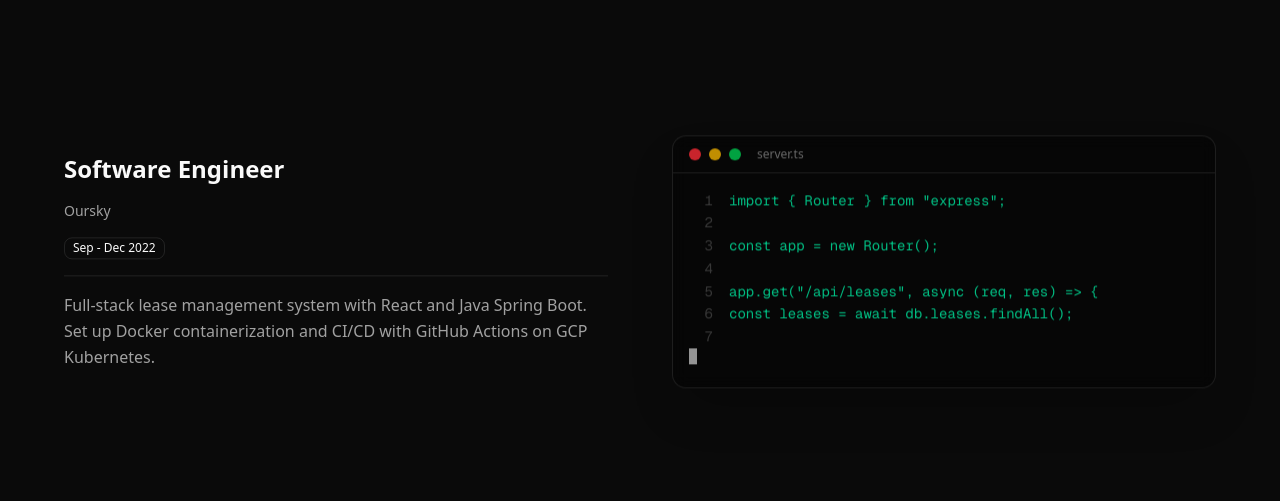
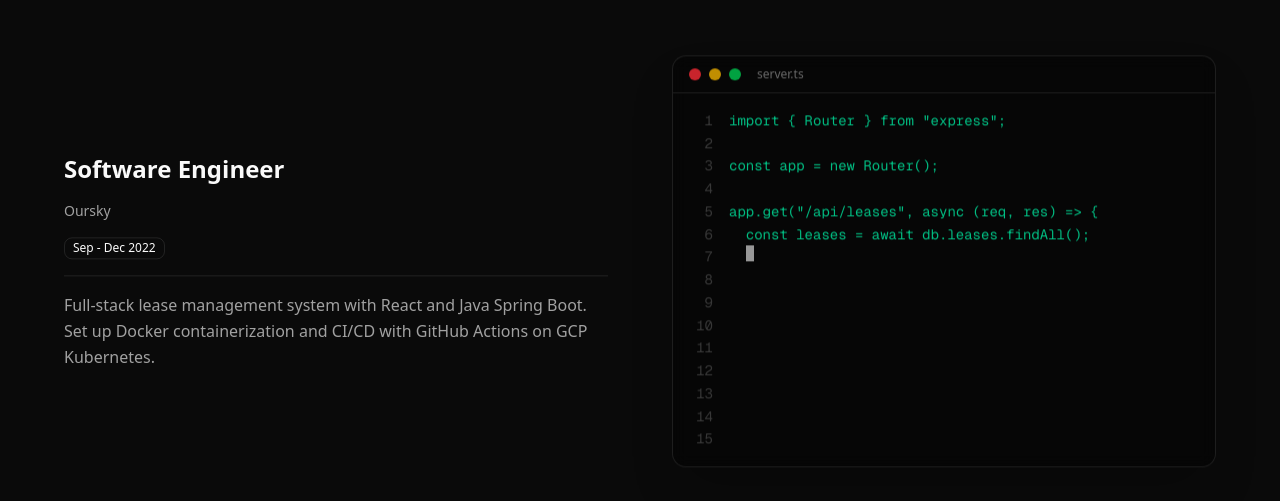
Before and after one commit to HinnyTsang/hinnytsang.github.io, a Next.js app: page /en in a window 1280 px wide. Shown: the part 1735-2236 px from the top of the page. Built offline with nearby package versions, Linux system fonts and the light colour scheme.

Commit message:
Update code editor view

```diff
--- a/src/app/[locale]/_components/visuals/code-editor.tsx
+++ b/src/app/[locale]/_components/visuals/code-editor.tsx
@@ -25,21 +25,47 @@ const codeLines = [
  */
 export function CodeEditor() {
   const [visibleChars, setVisibleChars] = useState(0);
+  const totalChars = codeLines.join("\n").length;
 
   useEffect(() => {
-    const totalChars = codeLines.join("\n").length;
-    const interval = setInterval(() => {
+    let timer: ReturnType<typeof setTimeout>;
+    let cancelled = false;
+
+    function tick() {
+      if (cancelled) return;
       setVisibleChars((prev) => {
-        if (prev >= totalChars) return 0;
+        if (prev >= totalChars - 1) return prev; // will be handled below
         return prev + 1;
       });
-    }, 40);
-    return () => clearInterval(interval);
-  }, []);
+      timer = setTimeout(tick, 40);
+    }
 
-  const fullText = codeLines.join("\n");
-  const displayedText = fullText.slice(0, visibleChars);
-  const displayedLines = displayedText.split("\n");
+    timer = setTimeout(tick, 40);
+    return () => {
+      cancelled = true;
+      clearTimeout(timer);
+    };
+  }, [totalChars]);
+
+  // Pause for 2 seconds when typing completes, then restart
+  useEffect(() => {
+    if (visibleChars < totalChars - 1) return;
+    const timer = setTimeout(() => setVisibleChars(0), 2000);
+    return () => clearTimeout(timer);
+  }, [visibleChars, totalChars]);
+
+  // Build a per-line character budget so we know how much of each line to show
+  let remaining = visibleChars;
+  const lineBudgets: number[] = [];
+  for (const line of codeLines) {
+    const budget = Math.min(remaining, line.length);
+    lineBudgets.push(budget);
+    remaining -= budget;
+    if (remaining > 0) remaining--; // account for the "\n" between lines
+  }
+
+  // Find which line the cursor is on
+  const cursorLine = lineBudgets.findIndex((b, i) => b < codeLines[i].length);
 
   return (
     <div className="w-full overflow-hidden rounded-xl border border-white/10 bg-black/40 shadow-2xl backdrop-blur-sm">
@@ -51,16 +77,23 @@ export function CodeEditor() {
         <span className="ml-2 text-xs text-white/40">server.ts</span>
       </div>
 
-      {/* Code area */}
-      <div className="p-4 font-mono text-xs leading-relaxed md:text-sm">
-        {displayedLines.map((line, i) => (
+      {/* Code area — all lines rendered upfront to reserve height */}
+      <div className="whitespace-pre p-4 font-mono text-xs leading-relaxed md:text-sm">
+        {codeLines.map((line, i) => (
           // biome-ignore lint/suspicious/noArrayIndexKey: display-only typing animation
           <div key={i} className="flex">
             <span className="mr-4 w-6 select-none text-right text-white/20">{i + 1}</span>
-            <span className="text-emerald-400/90">{line}</span>
+            <span className="text-emerald-400/90">
+              {line.slice(0, lineBudgets[i])}
+              {i === cursorLine && (
+                <span className="inline-block h-4 w-2 animate-pulse bg-white/60" />
+              )}
+            </span>
+            {/* Invisible placeholder to reserve line width */}
+            <span className="invisible">{line.slice(lineBudgets[i])}</span>
           </div>
         ))}
-        <span className="inline-block h-4 w-2 animate-pulse bg-white/60" />
+        {cursorLine === -1 && <span className="inline-block h-4 w-2 animate-pulse bg-white/60" />}
       </div>
     </div>
   );
```
